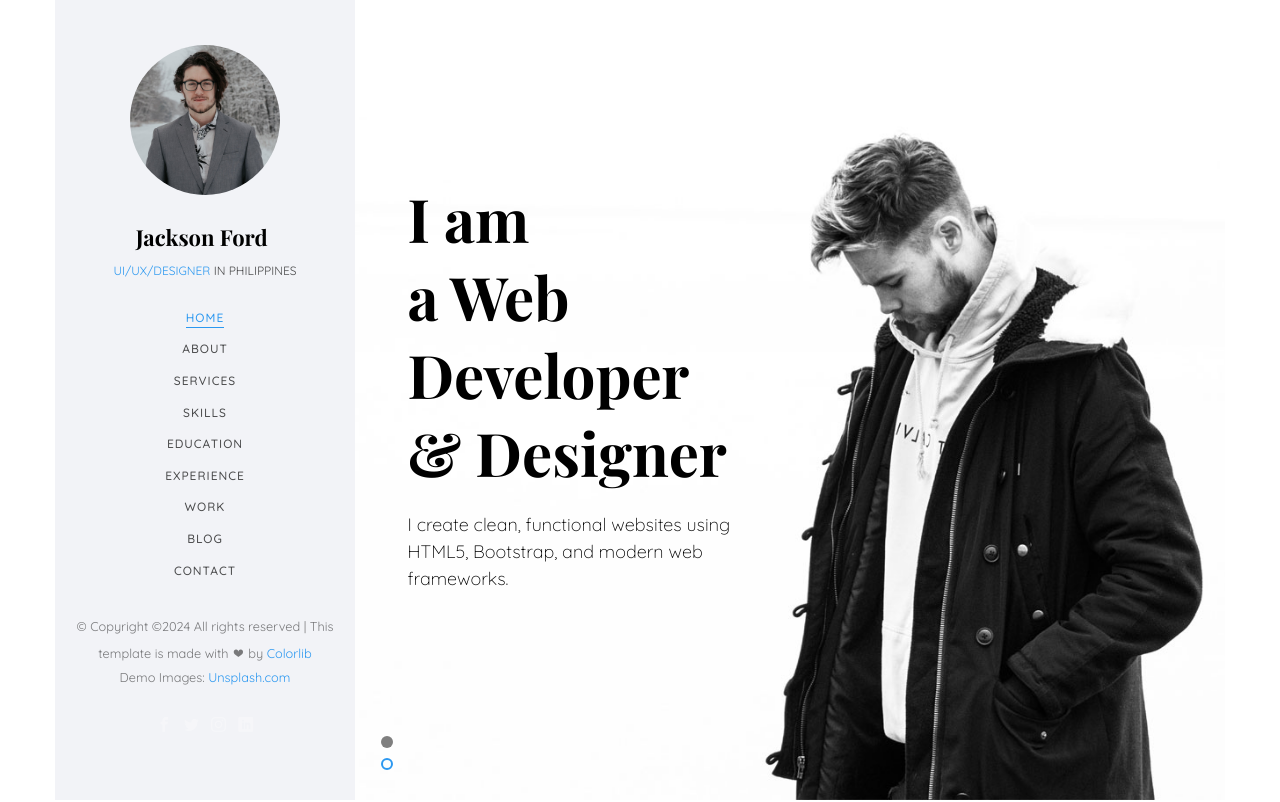
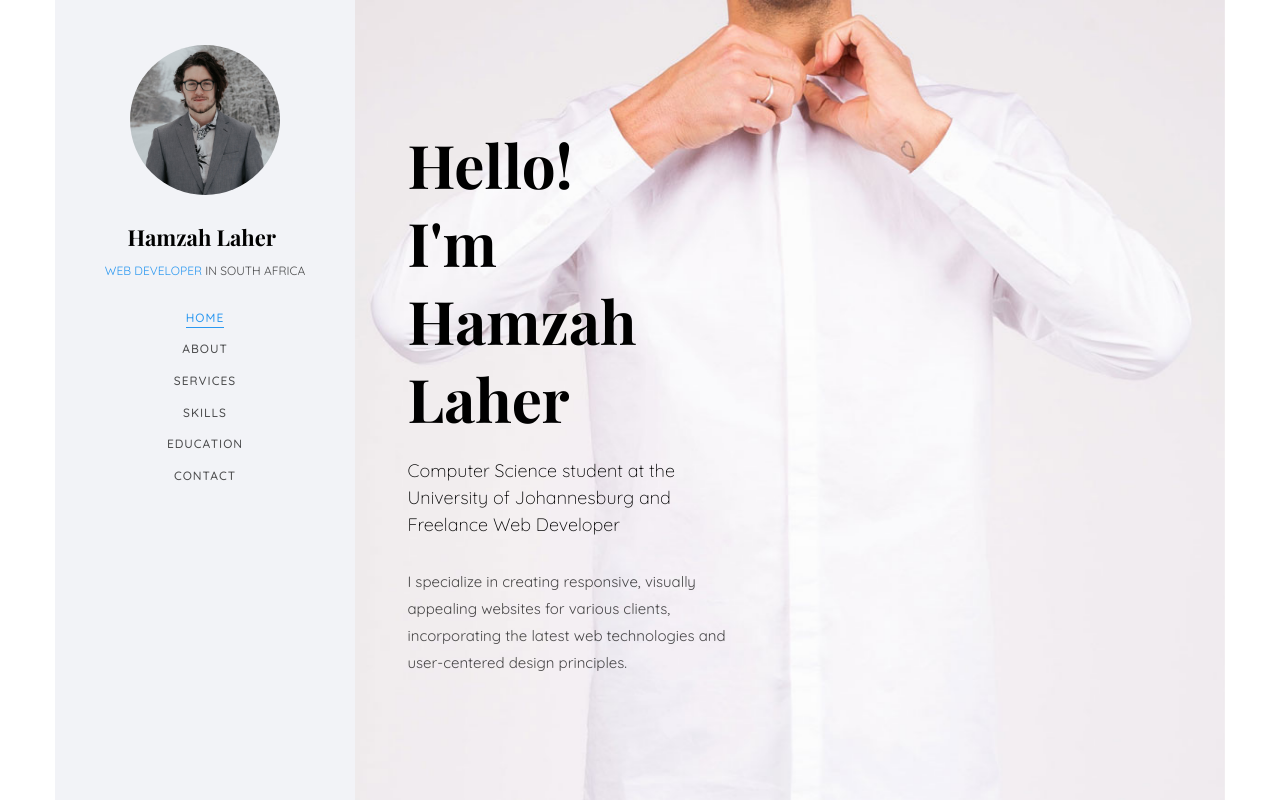
Before and after one commit to HZLWebStudios/TestWebsite1, a plain HTML site: page index.html in a window 1280 px wide. Shown: the top 802 px of the page. Drawn offline with nearby package versions, Linux system fonts and the light colour scheme; files whose address does not match are found by name; a web font is replaced by a local one.

Commit message:
Update index.html

```diff
--- a/index.html
+++ b/index.html
@@ -57,8 +57,8 @@
 		<aside id="colorlib-aside" role="complementary" class="border js-fullheight">
 			<div class="text-center">
 				<div class="author-img" style="background-image: url(images/about.jpg);"></div>
-				<h1 id="colorlib-logo"><a href="index.html">Jackson Ford</a></h1>
-				<span class="position"><a href="#">UI/UX/Designer</a> in Philippines</span>
+				<h1 id="colorlib-logo"><a href="index.html">Hamzah Laher</a></h1>
+				<span class="position"><a href="#">Web Developer</a> in South Africa</span>
 			</div>
 			<nav id="colorlib-main-menu" role="navigation" class="navbar">
 				<div id="navbar" class="collapse">
@@ -68,26 +68,10 @@
 						<li><a href="#" data-nav-section="services">Services</a></li>
 						<li><a href="#" data-nav-section="skills">Skills</a></li>
 						<li><a href="#" data-nav-section="education">Education</a></li>
-						<li><a href="#" data-nav-section="experience">Experience</a></li>
-						<li><a href="#" data-nav-section="work">Work</a></li>
-						<li><a href="#" data-nav-section="blog">Blog</a></li>
 						<li><a href="#" data-nav-section="contact">Contact</a></li>
 					</ul>
 				</div>
 			</nav>
-
-			<div class="colorlib-footer">
-				<p><small>&copy; <!-- Link back to Colorlib can't be removed. Template is licensed under CC BY 3.0. -->
-Copyright &copy;<script>document.write(new Date().getFullYear());</script> All rights reserved | This template is made with <i class="icon-heart" aria-hidden="true"></i> by <a href="https://colorlib.com" target="_blank">Colorlib</a>
-<!-- Link back to Colorlib can't be removed. Template is licensed under CC BY 3.0. --> </span> <span>Demo Images: <a href="https://unsplash.com/" target="_blank">Unsplash.com</a></span></small></p>
-				<ul>
-					<li><a href="#"><i class="icon-facebook2"></i></a></li>
-					<li><a href="#"><i class="icon-twitter2"></i></a></li>
-					<li><a href="#"><i class="icon-instagram"></i></a></li>
-					<li><a href="#"><i class="icon-linkedin2"></i></a></li>
-				</ul>
-			</div>
-
 		</aside>
 
 		<div id="colorlib-main">
@@ -104,22 +88,6 @@ Copyright &copy;<script>document.write(new Date().getFullYear());</script> All r
                                         <h1>Hello! <br>I'm Hamzah Laher</h1>
                                         <h2>Computer Science student at the University of Johannesburg and Freelance Web Developer</h2>
                                         <p>I specialize in creating responsive, visually appealing websites for various clients, incorporating the latest web technologies and user-centered design principles.</p>
-
-                                    </div>
-                                </div>
-                            </div>
-                        </div>
-                    </div>
-                </li>
-                <li style="background-image: url(images/img_bg_2.jpg);">
-                    <div class="overlay"></div>
-                    <div class="container-fluid">
-                        <div class="row">
-                            <div class="col-md-6 col-md-offset-3 col-md-pull-3 col-sm-12 col-xs-12 js-fullheight slider-text">
-                                <div class="slider-text-inner">
-                                    <div class="desc">
-                                        <h1>I am <br>a Web Developer & Designer</h1>
-                                        <h2>I create clean, functional websites using HTML5, Bootstrap, and modern web frameworks.</h2>
 
                                     </div>
                                 </div>
```
